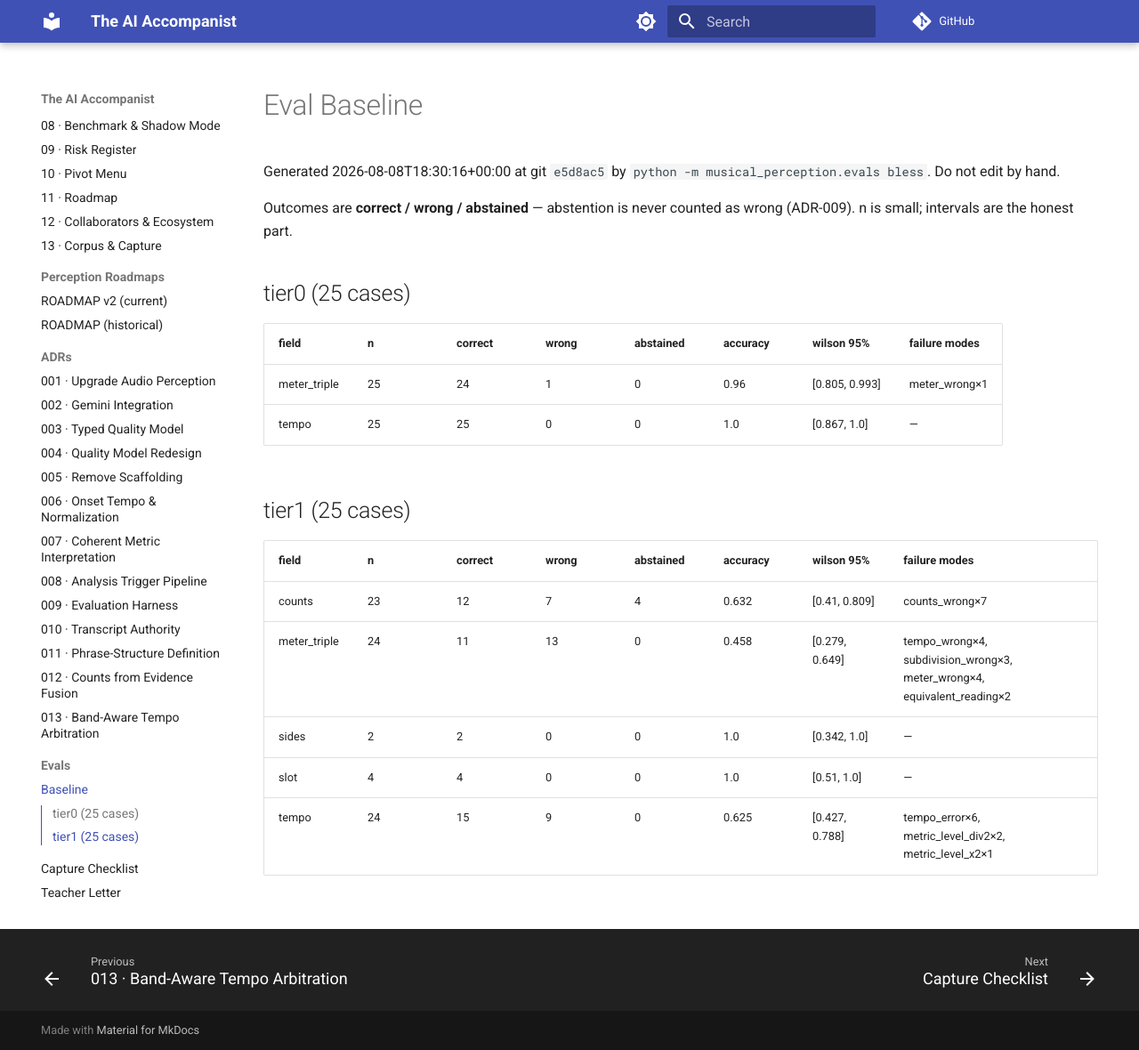
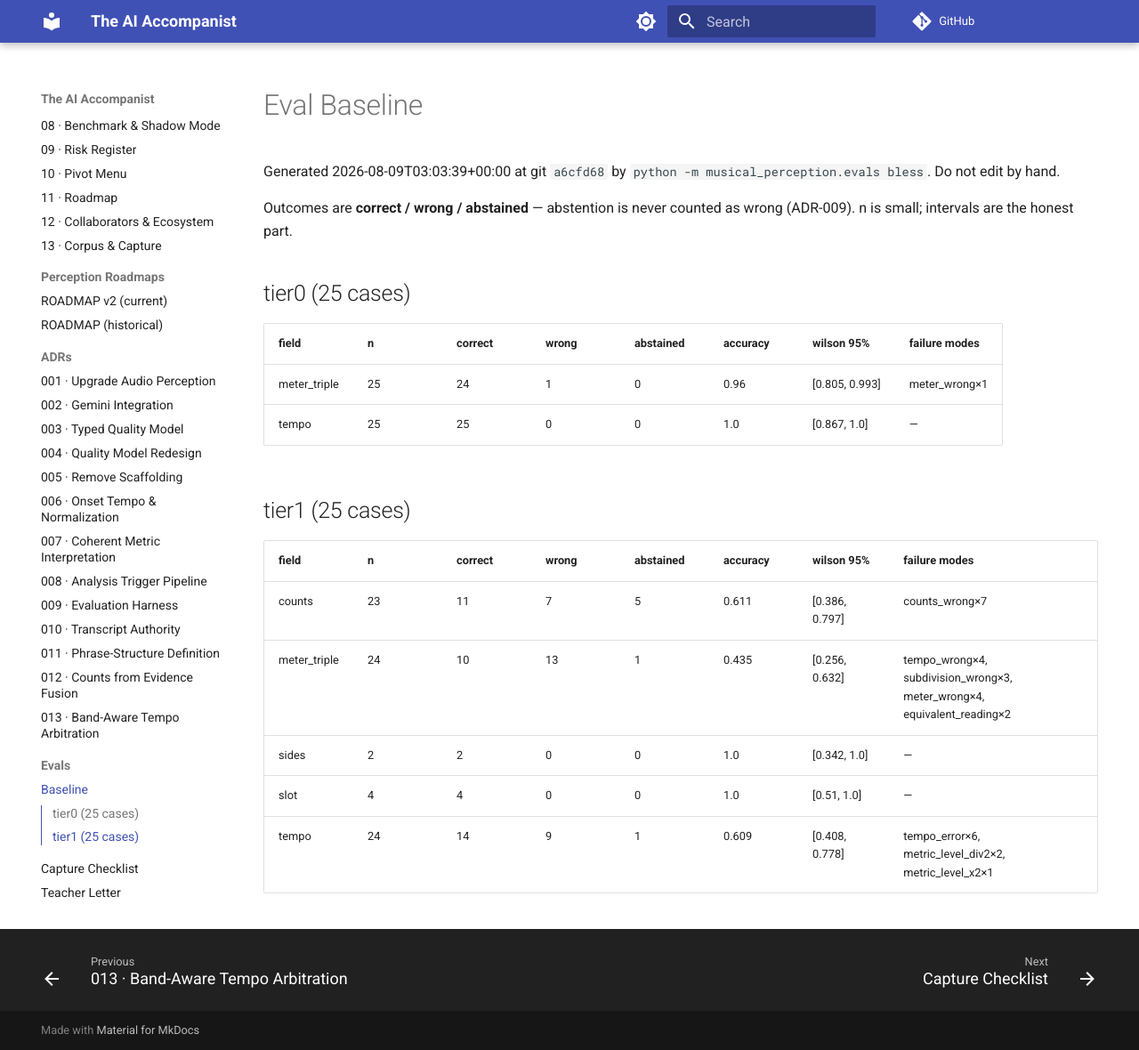
Before and after one commit to ben-juodvalkis/musical-perception, an MkDocs documentation site: the page built from docs/evals/baseline.md, in a window 1280 px wide and 1180 px high. Shown: the whole window at 89% size. Built offline with MkDocs 1.6.1 and Material for MkDocs 9.7.7, drawn with Linux system fonts in a browser that asks for light colours; comment, search, counter and statistics services are not loaded.

Commit message:
fix: rig clip 17 (vocables) — re-export fixes overlap, unmasks bigger defect
The original clip 17 bounce had two overlapping tracks. Re-exported
2026-08-08 with the label card unchanged (100 BPM, 4/4, duple
subdivision, 8 counts x2).

The fix flips the finding entirely. The overlapping export had Whisper
hallucinate a clean, timestamped "one and two three four five six seven
eight" transcript onto the vocable sounds — wrong text, but the timing
survived, so tempo/meter/counts scored all-green by accident. The
corrected, non-overlapping export shows what genuine non-lexical
vocable bursts actually do: Whisper collapses the entire ~9.5s phrase
into a single un-timestamped token ("da-da-da-hoo-ha-hee-ha-ho-..."),
zero per-syllable timing, so tempo/meter/counts all abstain outright.

This is a more fundamental defect than the original hallucination
finding: Whisper doesn't just mistranscribe vocables as words, it fails
to segment them into timed tokens at all. Re-blessed baseline reflects
the honest result.

```diff
--- a/docs/evals/baseline.md
+++ b/docs/evals/baseline.md
@@ -1,6 +1,6 @@
 # Eval Baseline
 
-Generated 2026-08-08T18:30:16+00:00 at git `e5d8ac5` by `python -m musical_perception.evals bless`. Do not edit by hand.
+Generated 2026-08-09T03:03:39+00:00 at git `a6cfd68` by `python -m musical_perception.evals bless`. Do not edit by hand.
 
 Outcomes are **correct / wrong / abstained** — abstention is never
 counted as wrong (ADR-009). n is small; intervals are the honest part.
@@ -16,8 +16,8 @@ counted as wrong (ADR-009). n is small; intervals are the honest part.
 
 | field | n | correct | wrong | abstained | accuracy | wilson 95% | failure modes |
 |---|---|---|---|---|---|---|---|
-| counts | 23 | 12 | 7 | 4 | 0.632 | [0.41, 0.809] | counts_wrong×7 |
-| meter_triple | 24 | 11 | 13 | 0 | 0.458 | [0.279, 0.649] | tempo_wrong×4, subdivision_wrong×3, meter_wrong×4, equivalent_reading×2 |
+| counts | 23 | 11 | 7 | 5 | 0.611 | [0.386, 0.797] | counts_wrong×7 |
+| meter_triple | 24 | 10 | 13 | 1 | 0.435 | [0.256, 0.632] | tempo_wrong×4, subdivision_wrong×3, meter_wrong×4, equivalent_reading×2 |
 | sides | 2 | 2 | 0 | 0 | 1.0 | [0.342, 1.0] | — |
 | slot | 4 | 4 | 0 | 0 | 1.0 | [0.51, 1.0] | — |
-| tempo | 24 | 15 | 9 | 0 | 0.625 | [0.427, 0.788] | tempo_error×6, metric_level_div2×2, metric_level_x2×1 |
+| tempo | 24 | 14 | 9 | 1 | 0.609 | [0.408, 0.778] | tempo_error×6, metric_level_div2×2, metric_level_x2×1 |
```
Also changed, not shown: 6 other files.
